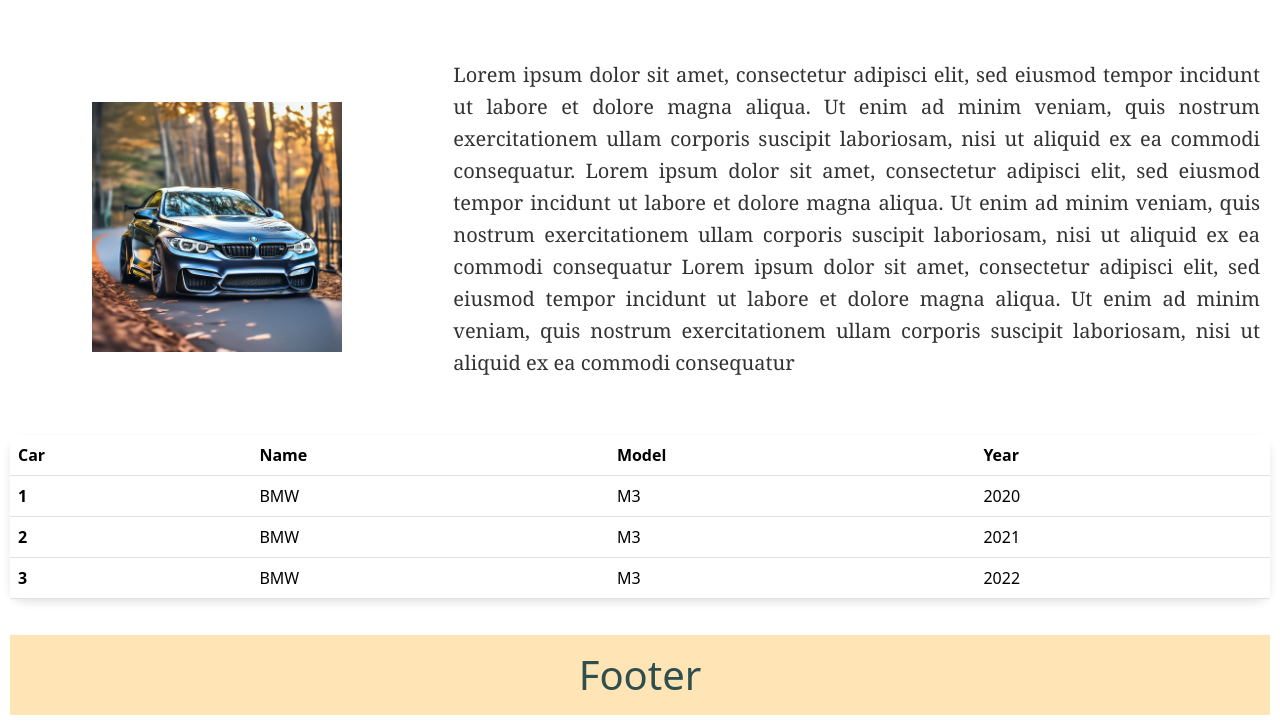
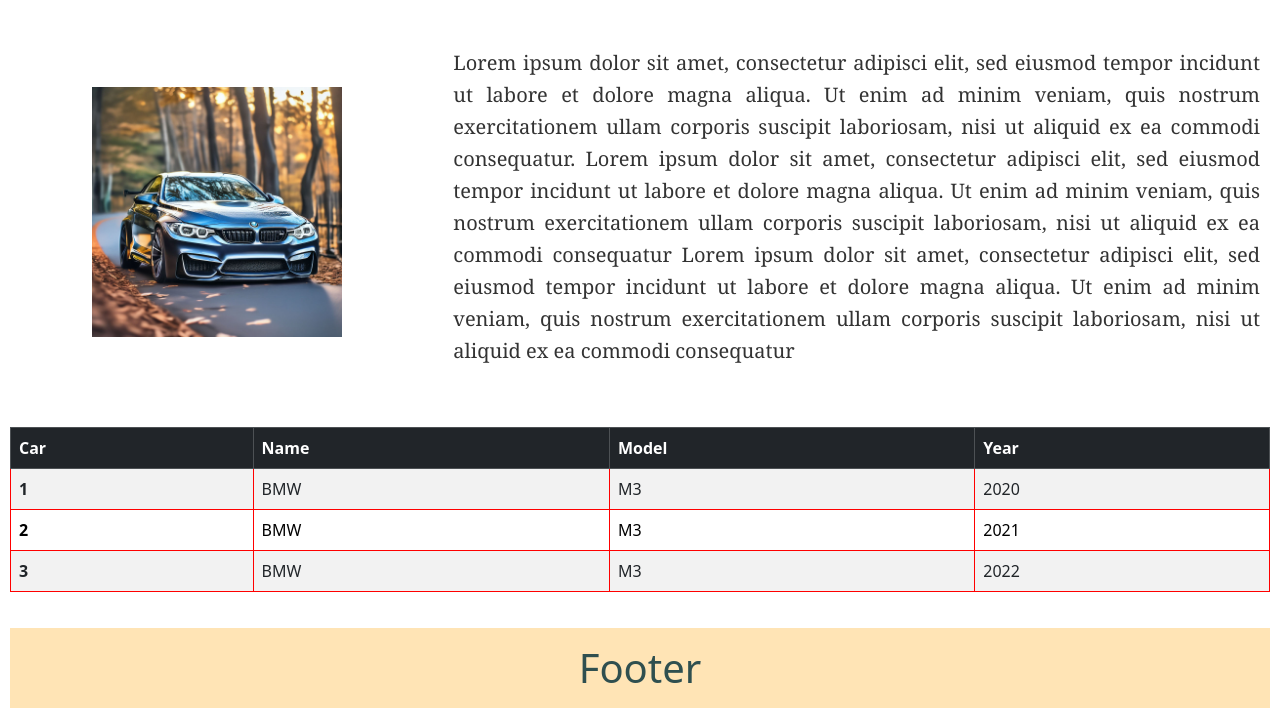
Before and after one commit to DimaGershchuk/module2_html, a plain HTML site: page index.html in a window 1280 px wide. Shown: the part 833-1558 px from the top of the page. Drawn offline with nearby package versions, Linux system fonts and the light colour scheme.

Commit message:
Fixed some styles

```diff
--- a/index.html
+++ b/index.html
@@ -3,8 +3,9 @@
 <head>
     <meta charset="UTF-8">
     <title>Title</title>
+
+    <link rel="stylesheet" href="https://cdn.jsdelivr.net/npm/bootstrap@5.3.3/dist/css/bootstrap.min.css">
     <link rel="stylesheet" href="style.css">
-    <link rel="stylesheet" href="https://cdn.jsdelivr.net/npm/bootstrap@5.3.3/dist/css/bootstrap.min.css">
 
 </head>
 <body>
@@ -45,9 +46,9 @@
             Lorem ipsum dolor sit amet, consectetur adipisci elit, sed eiusmod tempor incidunt ut labore et dolore magna aliqua. Ut enim ad minim veniam, quis nostrum exercitationem ullam corporis suscipit laboriosam, nisi ut aliquid ex ea commodi consequatur</p>
         </div>
 
-        <table class="table">
-            <thead>
-                <tr>
+        <table class="table table-striped table-hover table-bordered">
+            <thead class="table-dark">
+                <tr >
                     <th scope="col">Car</th>
                     <th scope="col">Name</th>
                     <th scope="col">Model</th>
--- a/style.css
+++ b/style.css
@@ -61,25 +61,15 @@ p {
 }
 
 
-
-.table {
+.table{
     grid-column: span 2;
-    margin-top: 10px;
-    border-radius: 15px;
-    box-shadow: 0 4px 8px rgba(0, 0, 0, 0.1);
-}
-
-.table thead {
-    background-color: #343a40;
-    color: white;
-}
-
-.table tbody tr:hover {
-    background-color: #f1f1f1;
-}
-
-.table tbody tr:nth-of-type(odd) {
-    background-color: #f9f9f9;
+    margin-top: 20px;
+    --bs-table-striped-color: #212529;
+    --bs-table-bg : white;
+    --bs-table-hover-bg:  #FFE4B5;
+    --bs-table-hover-color: #212529;
+    --bs-table-active-color: #212529;
+    border-color : red;
 }
 
 
```
